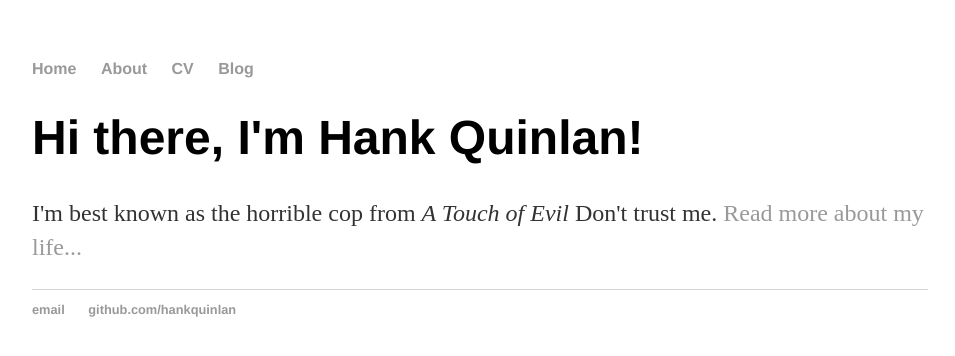
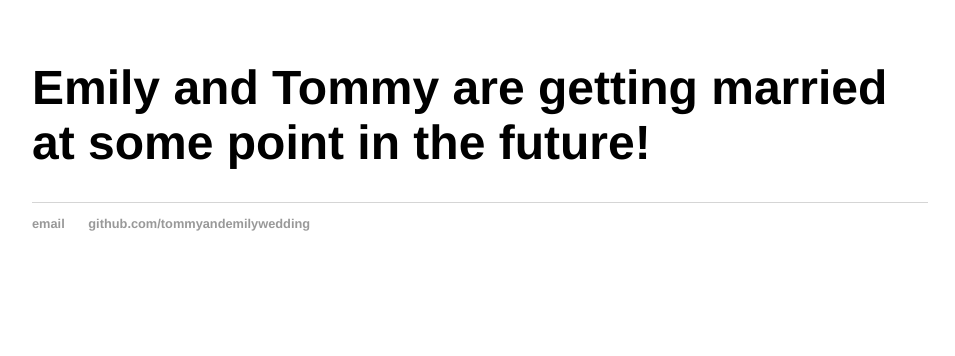
Before and after one commit to tommyandemilywedding/tommyandemilywedding.github.io, a plain HTML site: page index.html in a window 1280 px wide. Shown: the whole page, without its empty margins (160-1115 px from the left). Drawn offline with Linux system fonts and the light colour scheme.

Commit message:
First Changes

```diff
--- a/index.html
+++ b/index.html
@@ -1,29 +1,30 @@
 <!DOCTYPE html>
 <html>
 	<head>
-		<title>Hank Quinlan, Horrible Cop</title>
+		<title>Emily & Tommy Wedding!</title>
 		<!-- link to main stylesheet -->
 		<link rel="stylesheet" type="text/css" href="/css/main.css">
 	</head>
 	<body>
-		<nav>
-    		<ul>
+	<!--<nav>
+
+			<ul>
         		<li><a href="/">Home</a></li>
 	        	<li><a href="/about">About</a></li>
         		<li><a href="/cv">CV</a></li>
         		<li><a href="/blog">Blog</a></li>
     		</ul>
-		</nav>
+		</nav> -->
 		<div class="container">
     		<div class="blurb">
-        		<h1>Hi there, I'm Hank Quinlan!</h1>
-				<p>I'm best known as the horrible cop from <em>A Touch of Evil</em> Don't trust me. <a href="/about">Read more about my life...</a></p>
+        		<h1>Emily and Tommy are getting married at some point in the future!</h1>
+				<p> </p>
     		</div><!-- /.blurb -->
 		</div><!-- /.container -->
 		<footer>
     		<ul>
-        		<li><a href="mailto:hankquinlanhub@gmail.com">email</a></li>
-        		<li><a href="https://github.com/hankquinlan">github.com/hankquinlan</a></li>
+        		<li><a href="mailto:thomas.kuntz@gmail.com">email</a></li>
+        		<li><a href="https://github.com/tommyandemilywedding">github.com/tommyandemilywedding</a></li>
 			</ul>
 		</footer>
 	</body>
```
